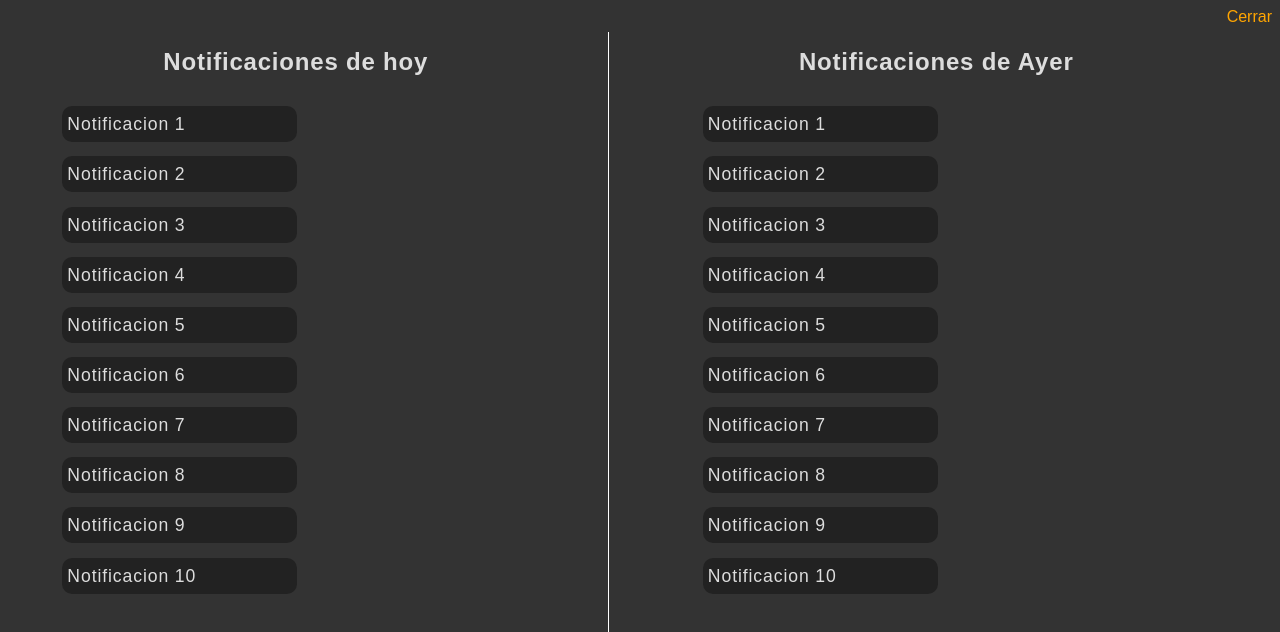
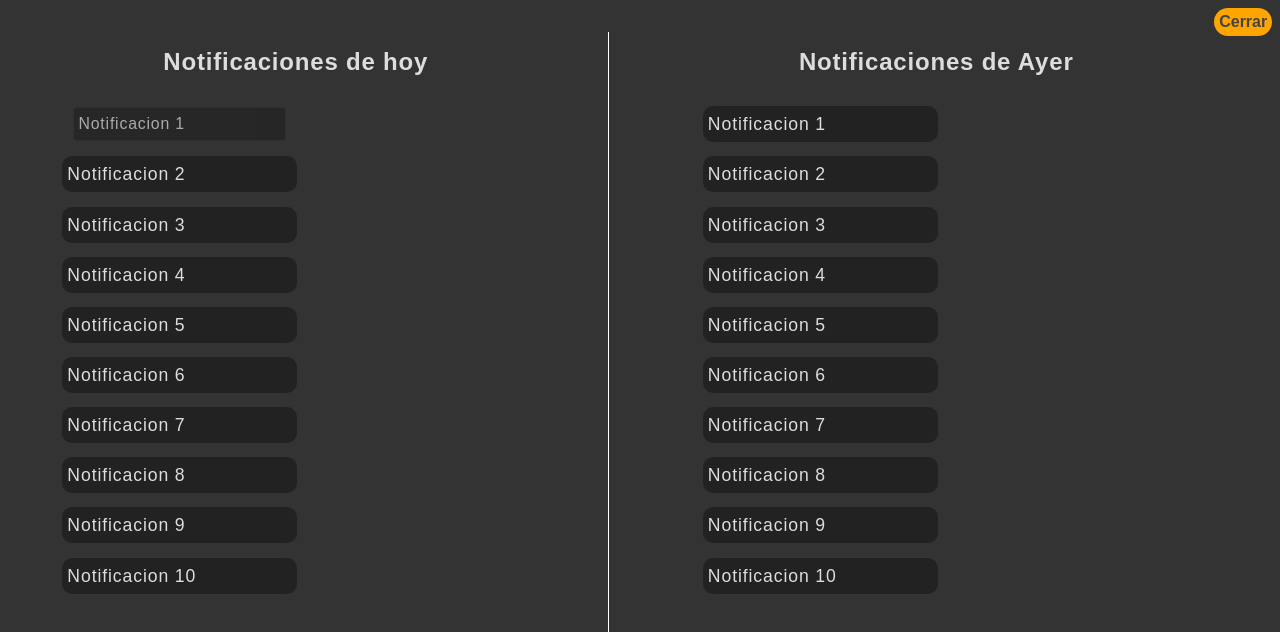
Before and after one commit to jeremiasramirez/System-notification, a website: page pug/pug/index.pug in a window 1280 px wide. In both pictures the pointer is over the element 179 px from the left and 124 px from the top of the page. Shown: the top 632 px of the page. Drawn offline with nearby package versions, Linux system fonts and the light colour scheme; files that its build step writes are made by us from their sources.

Commit message:
Add files via upload

```diff
--- a/pug/pug/css/index.css
+++ b/pug/pug/css/index.css
@@ -42,6 +42,14 @@
 	border-radius: 10px;
 	padding: .4em 0 .4em .3em;
 	display: inline-block;
+	transition: border-radius,transform .5s;
+ }
+ .notificaciones__today__item:hover{
+ 	opacity: .7;
+ 	transition: border-radius , transform .3s;
+ 	opacity: .7;
+ 	border-radius: 3px;
+ 	transform: scale(.9);
  }
 
 	.notificaciones__tomorrow{
@@ -70,15 +78,34 @@
 	border-radius: 10px;
 	padding: .4em 0 .4em .3em;
 	display: inline-block;
+	transition: border-radius,transform .5s;
 
 	}
+	 .notificaciones__tomorrow__item:hover{
+ 	transition: border-radius , transform .3s;
+ 	opacity: .7;
+ 	border-radius: 3px;
+ 	transform: scale(.9);
+ }
 	.quit-panel{
 		display: inline-block;
 		position: fixed;
 		top: 0;
 		right: 0;
-		color: orange;
+		color: #444;
 		font-family: sans-serif;
 		margin: .5em;
 		text-decoration: none;
+		transition:transform,color 1s;
+		background-color:orange;
+		padding:.3em;
+		border-radius: 30px;
+		font-weight: 800;
+
 	}
+	.quit-panel:hover{
+		opacity: .5;
+		transform: scale(.9);
+		color: black;
+		transition: transform,color .3s;
+	}
```
